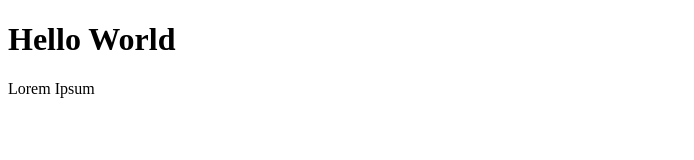
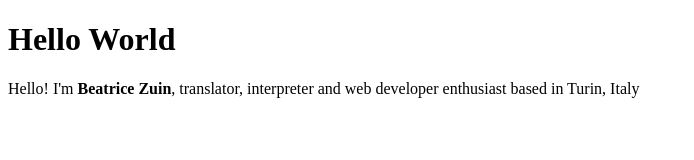
Before and after one commit to beatricezuin/beatricezuin.github.io, a plain HTML site: page index.html in a window 1280 px wide. Shown: the whole page, without its empty margins (0-694 px from the left). Drawn offline with Linux system fonts and the light colour scheme.

Commit message:
Update index.html

```diff
--- a/index.html
+++ b/index.html
@@ -6,6 +6,6 @@
   </head>
   <body>
     <h1>Hello World</h1>
-    <p>Lorem Ipsum</p>
+    <p>Hello! I'm <b>Beatrice Zuin</b>, translator, interpreter and web developer enthusiast based in Turin, Italy</p>
   </body>
 </html>
```
